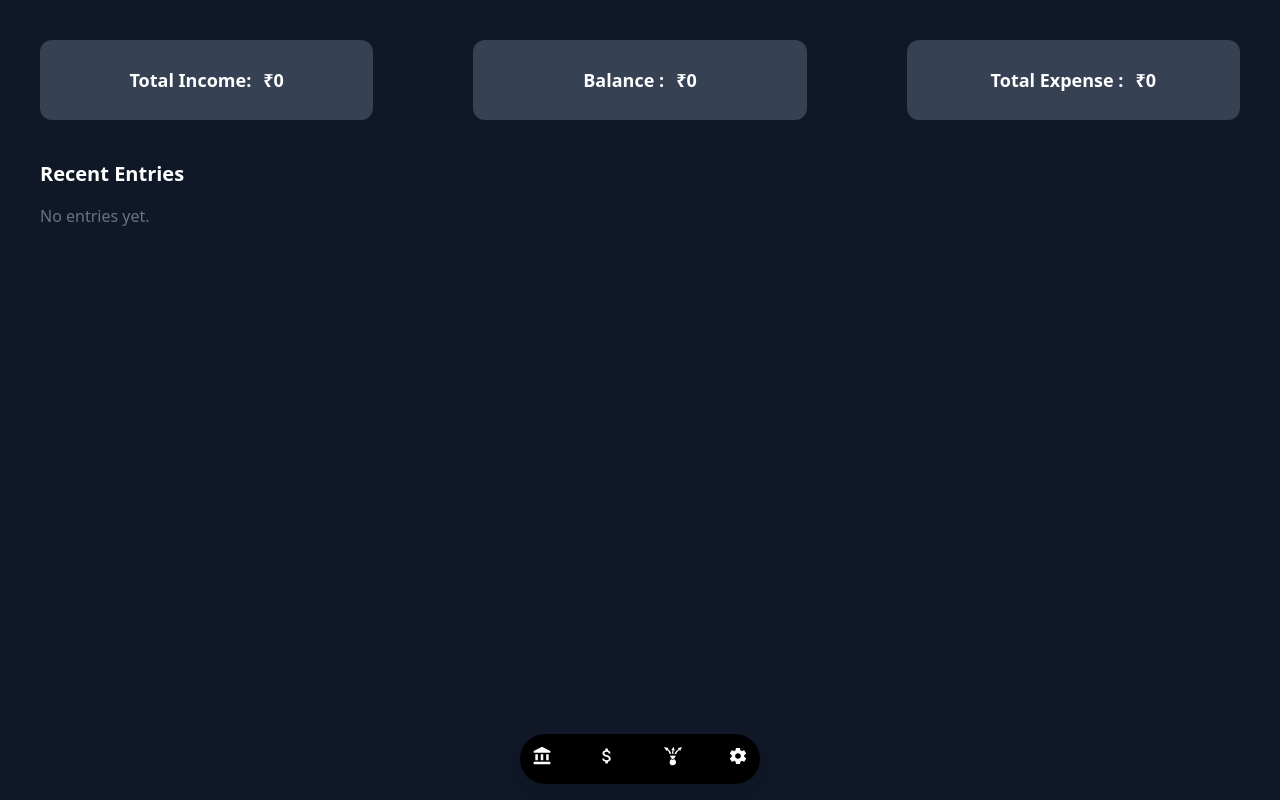
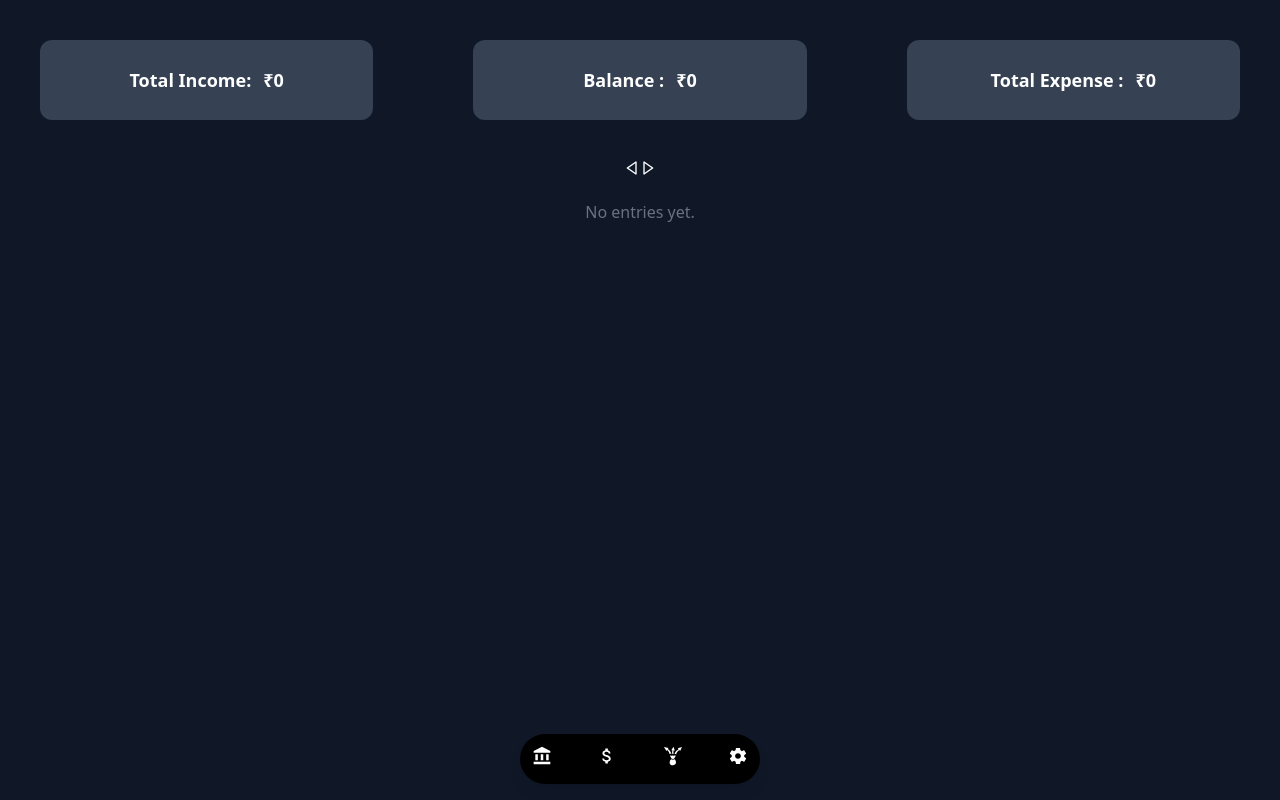
Before and after one commit to prachidholiya/expense-tracker, a React (Vite) app: page / in a window 1280 px wide. Built offline with nearby package versions, Linux system fonts and the light colour scheme.

Commit message:
add pagination

```diff
--- a/src/pages/Expense/Index.tsx
+++ b/src/pages/Expense/Index.tsx
@@ -2,6 +2,8 @@ import { useFormik } from "formik";
 import { useEffect, useState } from "react";
 import * as Yup from "yup";
 import type { TRANSACTIONI } from "../../constants/types";
+import toast from "react-hot-toast";
+import { useNavigate } from "react-router-dom";
 
 const validationSchema = Yup.object({
   type: Yup.string().required("Expense type is required"),
@@ -18,6 +20,8 @@ const Expense = () => {
     const stored = localStorage.getItem("transactions");
     return stored ? JSON.parse(stored) : [];
   });
+
+  const navigate = useNavigate();
 
   useEffect(() => {
     const stored = localStorage.getItem("transactions");
@@ -53,6 +57,8 @@ const Expense = () => {
       };
       setTransactions((prev) => [...prev, newExpense]);
       resetForm();
+      toast.success("Expense added successfully");
+      navigate("/");
     },
   });
 
--- a/src/pages/Home/Index.tsx
+++ b/src/pages/Home/Index.tsx
@@ -1,9 +1,12 @@
+import { useState } from "react";
 import type { TRANSACTIONI } from "../../constants/types";
+import { BiLeftArrow, BiRightArrow } from "react-icons/bi";
 
 const Home = () => {
   const transactions = JSON.parse(localStorage.getItem("transactions") || "[]");
+  const [currPage, setCurrPage] = useState(0);
 
-  console.log("sadsdfdf", transactions);
+  console.log("sadsdfdf", transactions.length);
 
   // const total = transactions.reduce(
   //   (acc: number, curr: TRANSACTIONI) => acc + Number(curr.amount),
@@ -19,6 +22,27 @@ const Home = () => {
     .reduce((acc: number, curr: TRANSACTIONI) => acc + Number(curr.amount), 0);
 
   const balance = totalIncome - totalExpense;
+
+  const pageSize = 10;
+  const totalEntries = transactions.length;
+  const noOfPages = Math.ceil(totalEntries / pageSize);
+
+  console.log(totalEntries);
+
+  const start = currPage * pageSize;
+  const end = start + pageSize;
+
+  const handlePageChange = (n: number) => {
+    setCurrPage(n);
+  };
+
+  const handleLeftChange = () => {
+    setCurrPage(currPage - 1);
+    console.log(setCurrPage(currPage - 1));
+  };
+  const handleRightChange = () => {
+    setCurrPage(currPage + 1);
+  };
 
   return (
     <>
@@ -43,64 +67,79 @@ const Home = () => {
         </div>
       </div>
 
-      <div className="px-10">
-        <p className="text-xl font-semibold mb-4">Recent Entries</p>
-
-        <div className=" space-y-4">
+      <div className="flex justify-center">
+        <button className="cursor-pointer" onClick={handleLeftChange}>
+          <BiLeftArrow />
+        </button>
+        {[...Array(noOfPages).keys()].map((n) => (
+          <button
+            className={`px-3 m-1 border cursor-pointer ${
+              currPage === n ? "bg-gray-700" : ""
+            }`}
+            onClick={() => handlePageChange(n)}
+            key={n}
+          >
+            {n}
+          </button>
+        ))}
+        <button className="cursor-pointer" onClick={handleRightChange}>
+          <BiRightArrow />{" "}
+        </button>
+      </div>
+      <div className="px-4 py-6">
+        <div className="grid md:grid-cols-2 gap-6">
           {transactions.length === 0 ? (
-            <p className="text-gray-500">No entries yet.</p>
+            <p className="text-gray-500 text-center col-span-2">
+              No entries yet.
+            </p>
           ) : (
-            transactions.map((i: TRANSACTIONI, index: number) => (
-              <div
-                key={index}
-                className="bg-gray-800 rounded-lg w-2/4 mx-auto shadow p-4 hover:bg-gray-700 transition"
-              >
-                <div className="flex justify-between text-sm text-white">
-                  <p>
-                    <span className="text-gray-400 text-xs uppercase mr-1">
-                      Amount:
-                    </span>
-                    <span className="font-bold text-green-400">
+            transactions
+              .slice(start, end)
+              .map((i: TRANSACTIONI, index: number) => (
+                <div
+                  key={index}
+                  className="bg-gray-900 border border-white rounded-2xl shadow-lg p-3 hover:shadow-xl transition-all duration-300"
+                >
+                  <div className="flex justify-between items-center border-b border-gray-700 pb-2 mb-3">
+                    <h3 className="text-lg font-semibold text-white">
                       ₹{i.amount}
-                    </span>
-                  </p>
-
-                  <p>
-                    <span className="text-gray-400 text-xs uppercase mr-1">
-                      Date:
-                    </span>
-                    {i.date}
-                  </p>
-
-                  <p>
-                    <span className="text-gray-400 text-xs uppercase mr-1">
-                      Type:
-                    </span>
-                    {i.type}
-                  </p>
-                </div>
-
-                <div className="mt-2 text-sm flex justify-between items-center">
-                  <div className="">
-                    <span className="text-gray-400 text-xs uppercase mr-1">
-                      Description:
-                    </span>
-                    <span className="text-gray-300">{i.description}</span>
-                  </div>
-                  <div className="flex justify-end">
+                    </h3>
                     <span
-                      className={`${
+                      className={`px-3 py-1 rounded-full text-xs font-medium ${
                         i.transactionType === "income"
-                          ? "bg-green-700 px-2 py-1 rounded-full text-xs"
-                          : "bg-red-700 px-2 py-1 rounded-full text-xs"
+                          ? "bg-green-600/20 text-green-400 border border-green-600"
+                          : "bg-red-600/20 text-red-400 border border-red-600"
                       }`}
                     >
                       {i.transactionType}
                     </span>
                   </div>
+
+                  <div className="space-y-2 text-sm text-gray-300">
+                    <div className="flex justify-between">
+                      <div className="flex ">
+                        <span className="text-gray-400">Date : </span>
+                        <span> {i.date}</span>
+                      </div>
+                      <div className="flex">
+                        <span className="text-gray-400">Type : </span>
+                        <span className="capitalize"> {i.type}</span>
+                      </div>
+                    </div>
+                    {i.description && (
+                      <div className="flex">
+                        <span className=" text-gray-400 mb-1">
+                          Description :
+                        </span>
+                        <p className="text-gray-200 text-sm">
+                          {" "}
+                          {i.description}
+                        </p>
+                      </div>
+                    )}
+                  </div>
                 </div>
-              </div>
-            ))
+              ))
           )}
         </div>
       </div>
--- a/src/pages/Income/Index.tsx
+++ b/src/pages/Income/Index.tsx
@@ -2,6 +2,8 @@ import { useFormik } from "formik";
 import { useEffect, useState } from "react";
 import * as Yup from "yup";
 import type { TRANSACTIONI } from "../../constants/types";
+import toast from "react-hot-toast";
+import { useNavigate } from "react-router-dom";
 
 const validationSchema = Yup.object({
   type: Yup.string().required("Income type is required"),
@@ -18,6 +20,8 @@ const Income = () => {
     const stored = localStorage.getItem("transactions");
     return stored ? JSON.parse(stored) : [];
   });
+
+  const navigate = useNavigate();
 
   useEffect(() => {
     const stored = localStorage.getItem("transactions");
@@ -55,6 +59,8 @@ const Income = () => {
       };
       setTransactions((prev) => [...prev, newIncome]);
       resetForm();
+      toast.success("Income created successfully");
+      navigate("/");
     },
   });
 
```
